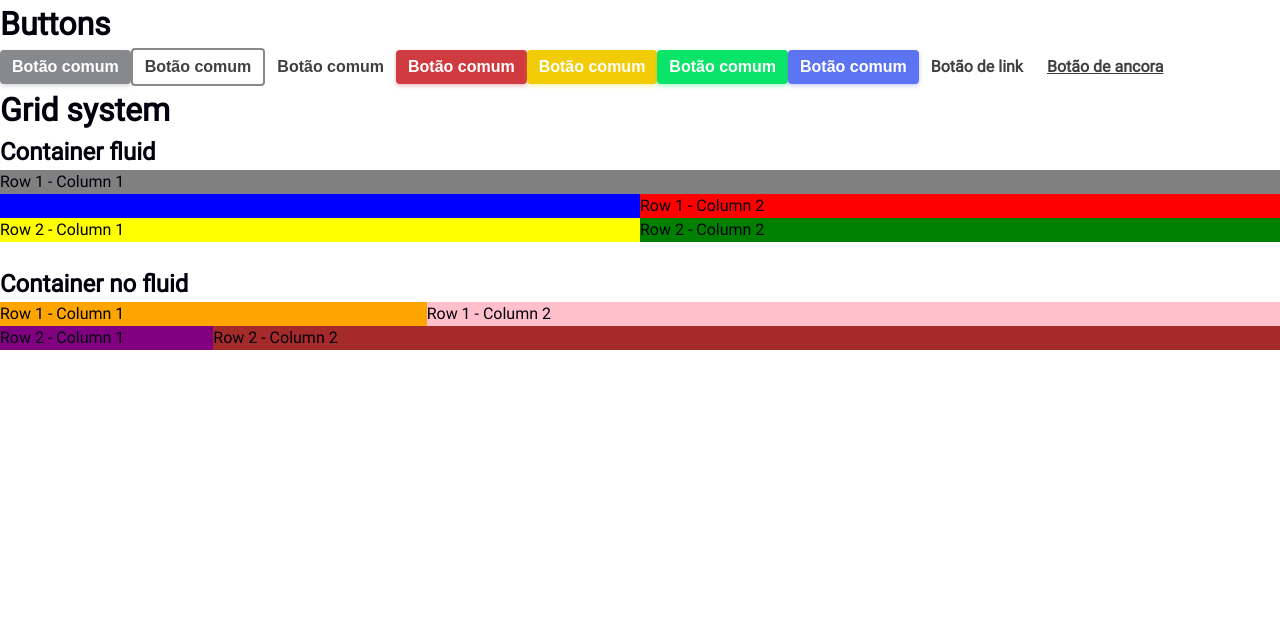
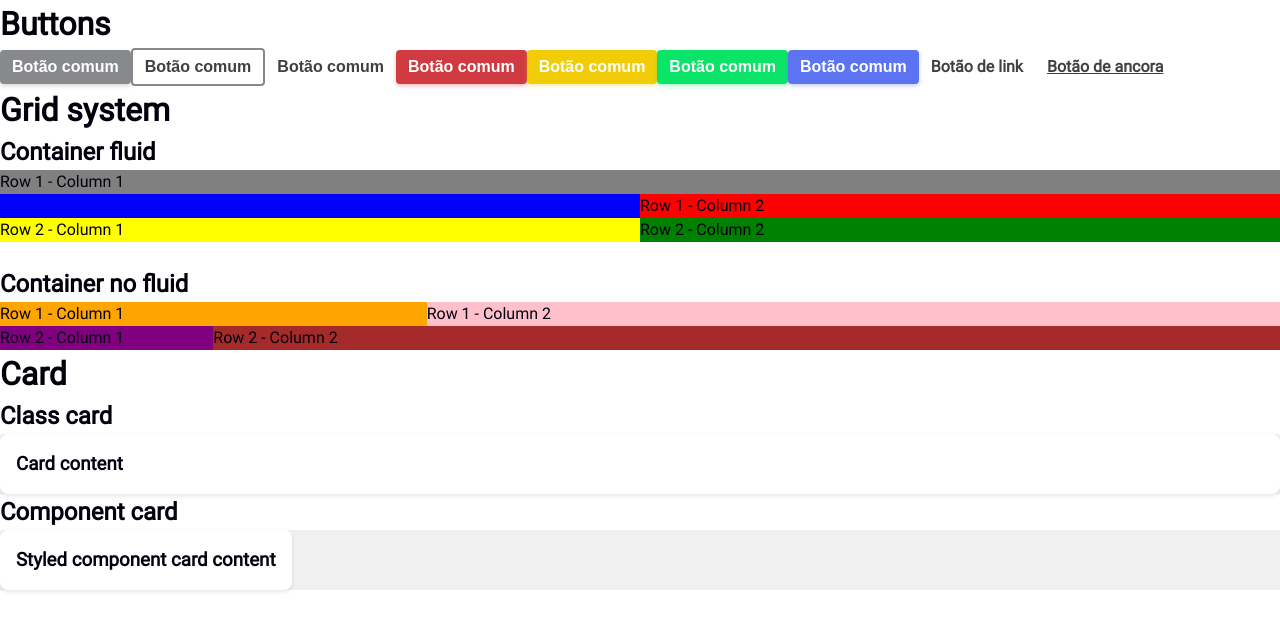
Before and after one commit to johnnyferreiradev/landing-template-js, a React (Create React App) app: page / in a window 1280 px wide. Shown: the top 630 px of the page. Built offline with nearby package versions, Linux system fonts and the light colour scheme.

Commit message:
Feat/card (#5)
* Grid system creation

* Adding flexbox properties

* Style class creation for cards and card component

```diff
--- a/src/App.css
+++ b/src/App.css
@@ -156,3 +156,12 @@ b, strong {
 .txt-info {
   color: var(--info-color);
 }
+
+/* Components styleds */
+.card {
+  box-sizing: border-box;
+  background: #ffffff;
+  padding: 16px;
+  border-radius: 8px;
+  box-shadow: 0 2px 4px 0 rgba(0, 0, 0, 0.1);
+}
--- /dev/null
+++ b/src/components/Card/index.js
@@ -0,0 +1,12 @@
+import styled from 'styled-components';
+
+const Card = styled.div`
+  box-sizing: border-box;
+  width: ${({ width }) => (width || '100%')};
+  background: #ffffff;
+  padding: 16px;
+  border-radius: 8px;
+  box-shadow: 0 2px 4px 0 rgba(0, 0, 0, 0.1);
+`;
+
+export default Card;
--- a/src/pages/Home/index.jsx
+++ b/src/pages/Home/index.jsx
@@ -2,6 +2,7 @@ import React from 'react';
 
 import { Button, LinkButton, AnchorButton } from '../../components/Buttons/index';
 import { Container, Row, Column } from '../../components/Grid';
+import Card from '../../components/Card';
 
 const Home = () => (
   <div>
@@ -44,6 +45,30 @@ const Home = () => (
         <Column desktop="10" tablet="2" mobile="2" style={{ background: 'brown' }}>Row 2 - Column 2</Column>
       </Row>
     </Container>
+
+    <h1>Card</h1>
+
+    <h2>Class card</h2>
+    <Container>
+      <Row>
+        <Column desktop="12" style={{ background: '#f0f0f0' }}>
+          <div className="card">
+            <h3>Card content</h3>
+          </div>
+        </Column>
+      </Row>
+    </Container>
+
+    <h2>Component card</h2>
+    <Container>
+      <Row>
+        <Column desktop="12" style={{ background: '#f0f0f0' }}>
+          <Card width="max-content">
+            <h3>Styled component card content</h3>
+          </Card>
+        </Column>
+      </Row>
+    </Container>
   </div>
 );
 
```
